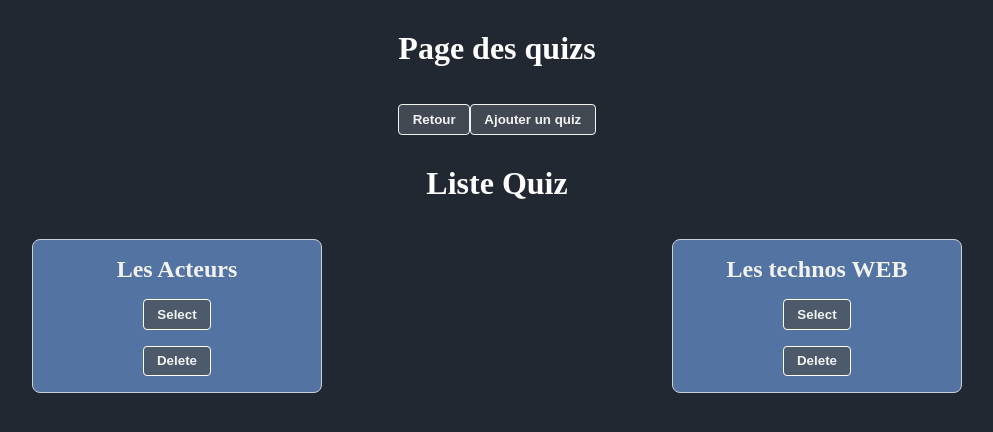
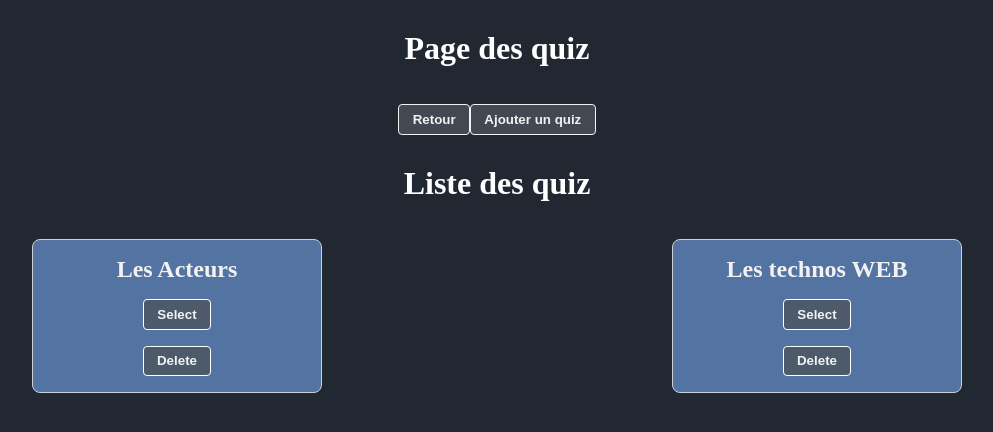
Before and after one commit to 2019-2020-ps6/2022-2023-ps6-les-gourmets, an Angular app in the folder front-end/: page /ListeQuizPage in a window 1280 px wide. Shown: the top 432 px of the page, without its empty margins (143-1136 px from the left). Built offline with nearby package versions, Linux system fonts and the light colour scheme.

Commit message:
correction syntaxe

```diff
--- a/front-end/src/app/Components/Questions/ListeQuestion/ListeQuestion.component.html
+++ b/front-end/src/app/Components/Questions/ListeQuestion/ListeQuestion.component.html
@@ -1,4 +1,4 @@
-<h1>Liste Questions</h1>
+<h1>Liste des questions</h1>
 <div class="question-List">
   <div class="Question" *ngFor="let question of quizQuestion">
     <app-Question [question]="question" (deleteQuestion)="deleteQuestion($event)"></app-Question>
--- a/front-end/src/app/Components/Quizs/ListeQuiz/ListeQuiz.component.html
+++ b/front-end/src/app/Components/Quizs/ListeQuiz/ListeQuiz.component.html
@@ -1,4 +1,4 @@
-<h1>Liste Quiz</h1>
+<h1>Liste des quiz</h1>
 <div class="quiz-list-container">
   <div class="quiz-list">
     <div class="Quiz" *ngFor="let quiz of quizList">
--- a/front-end/src/app/Components/Quizs/ListeQuizPage/ListeQuizPage.component.html
+++ b/front-end/src/app/Components/Quizs/ListeQuizPage/ListeQuizPage.component.html
@@ -1,4 +1,4 @@
-<h1>Page des quizs</h1>
+<h1>Page des quiz</h1>
 <div>
     <button class="button-card" [routerLink]="['/MenuChoixCreation']">Retour</button>
     <button class="button-card" [routerLink]="['/QuizForm']">Ajouter un quiz</button>
--- a/front-end/src/app/Components/Users/UserListPage/ListeUserPage.component.html
+++ b/front-end/src/app/Components/Users/UserListPage/ListeUserPage.component.html
@@ -1,4 +1,4 @@
-<h1>Page des Utilisateurs</h1>
+<h1>Page des utilisateurs</h1>
 <div>
     <button class="button-card" [routerLink]="['/MenuChoixCreation']">Retour</button>
     <button (click)="AddUser()">Ajouter un profil</button>
```
